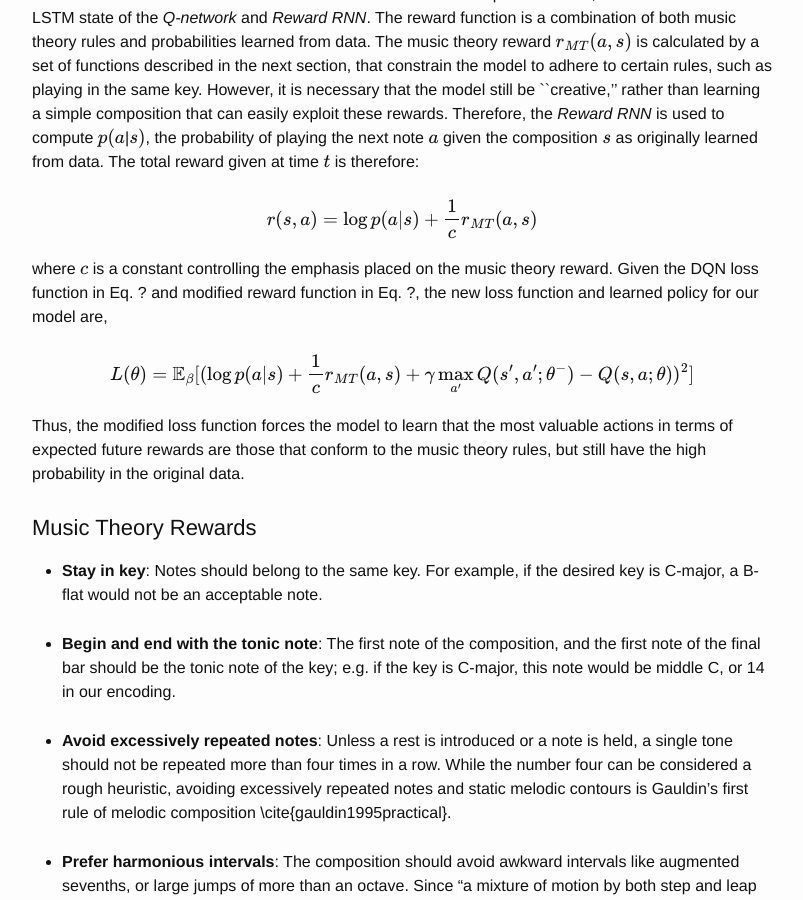
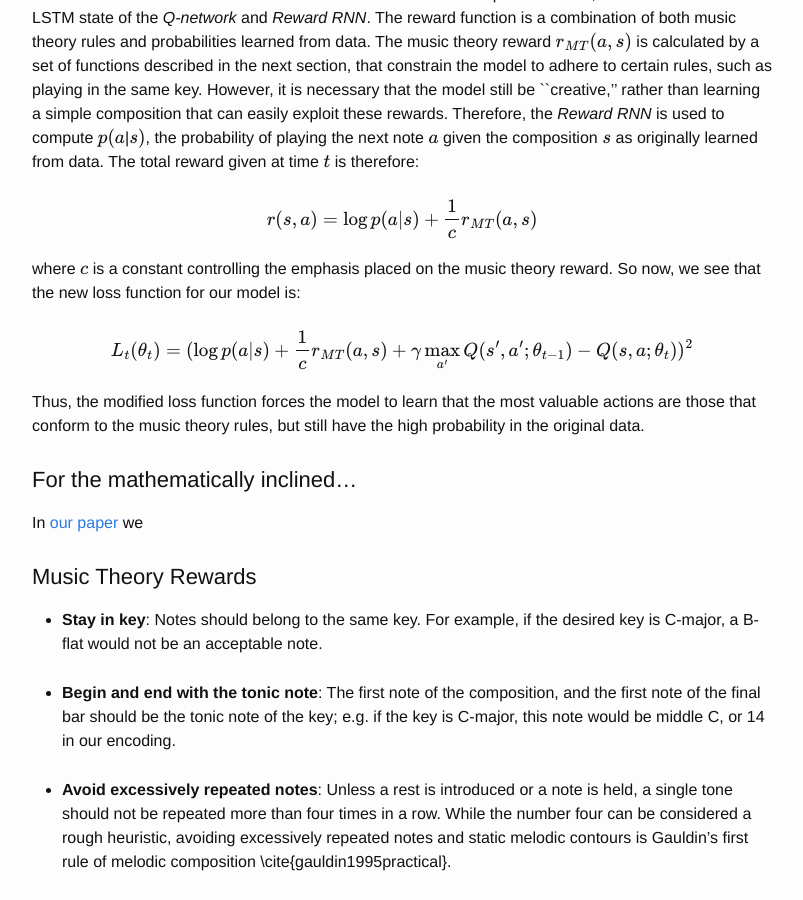
Before and after one commit to notfuchsia/notfuchsia.github.io, a Jekyll site: the page built from _posts/2016-10-10-natasha.markdown, in a window 1280 px wide and 900 px high, scrolled down 4035 px. Shown: the whole window, without its empty margins (238-1041 px from the left). Built offline with Jekyll 4.4.1, drawn with Linux system fonts in a browser that asks for light colours; formulas are drawn with MathJax 3; some of the changed text lies outside the part shown.

Commit message:
equations n stuff

```diff
--- a/_posts/2016-10-10-natasha.markdown
+++ b/_posts/2016-10-10-natasha.markdown
@@ -48,14 +48,14 @@ where $$\pi$$ is a policy mapping states to distributions over actions. To learn
 \begin{align}
 Q_{i+1}(s, a) = \mathbb{E}[r + \gamma max_{a'}Q_i(s',a')|s,a]
 \end{align}
-where *r* is the reward received for taking action *a* in state *s*. This value iteration method will converge to $$Q^*$$ as $$i \rightarrow \infty$$ \cite{sutton}.
+where *r* is the reward received for taking action *a* in state *s*. This value iteration method will converge to $$Q^*$$ as $$i \rightarrow \infty$$.
 
 In [Deep Q Learning][dqn], a neural network called the Deep Q-network (DQN) is used to approximate the Q function, $$Q(s, a; \theta) \approx Q^*(s, a)$$. The network parameters $$\theta$$ are learned by applying stochastic gradient descent (SGD) updates with respect to the following loss function:
 \begin{align}
 \label{eq:qloss}
-L_t(\theta_t) = (Q(s,a;\theta_t) - (r_t + \gamma \max_{a'}Q(s',a';\theta_{t-1}))^2
+L_t(\theta_t) = (r_t + \gamma \max_{a'}Q(s',a';\theta_{t-1}) - Q(s,a;\theta_t))^2
 \end{align}
-The loss function describes the difference between the expected future discounted return output by the *Q-network* at step $$t$$, and the actual reward received at step $$t$$ ($$r_t$$) plus the discounted future return estimated by the *Q-network* parameters at step $$t-1$$; essentially, the prediction error in estimating the Q function. Importantly, the parameters for the previous generation of the network ($$\theta_{t-1}$$) are held fixed, and not updated by SGD.
+The loss function describes the difference between the actual reward received at step $$t$$ ($$r_t$$) plus the discounted future return estimated by the *Q-network* parameters at step $$t-1$$, and the expected future discounted return output by the *Q-network* at step $$t$$. Essentially, this is the prediction error in estimating the $$Q$$ function made by the *Q-network*. Importantly, the parameters for the previous generation of the network ($$\theta_{t-1}$$) are held fixed, and not updated by SGD.
 
 <!--While interacting with the environment, the $$Q$$-learning agent typically follows an $$\epsilon$$-greedy policy. This means that it will greedily choose the action with the highest Q value with probability $$1-\epsilon$$, and choose a random action with probability $$\epsilon$$. This off-policy learning method ensures a reasonably trade-off between exploration of the action space, and exploitation of the most efficient strategies learned so far. -->
 
@@ -76,15 +76,18 @@ $$\begin{align}
 r(s,a) = \log p(a|s) + \frac{1}{c}r_{MT}(a,s)
 \end{align}$$
 
-where $$c$$ is a constant controlling the emphasis placed on the music theory reward. Given the DQN loss function in Eq. ? and modified reward function in Eq. ?, the new loss function and learned policy for our model are,
+where $$c$$ is a constant controlling the emphasis placed on the music theory reward. So now, we see that the new loss function for our model is:
 
 $$\begin{align}
 \label{eq:melody_dqn_loss}
-&L(\theta)= \mathbb{E}_\beta[(\log p(a|s) + \frac{1}{c}r_{MT}(a,s) + \gamma \max_{a'}Q(s',a';\theta^-) - Q(s,a;\theta))^2]\\
+L_t(\theta_t) = (\log p(a|s) + \frac{1}{c}r_{MT}(a,s) + \gamma \max_{a'}Q(s',a';\theta_{t-1}) - Q(s,a;\theta_t))^2
 \end{align}$$
 
-Thus, the modified loss function
-forces the model to learn that the most valuable actions in terms of expected future rewards are those that conform to the music theory rules, but still have the high probability in the original data.
+Thus, the modified loss function forces the model to learn that the most valuable actions are those that conform to the music theory rules, but still have the high probability in the original data.
+
+## For the mathematically inclined...
+
+In [our paper][our arxiv] we
 
 
 Music Theory Rewards
```
